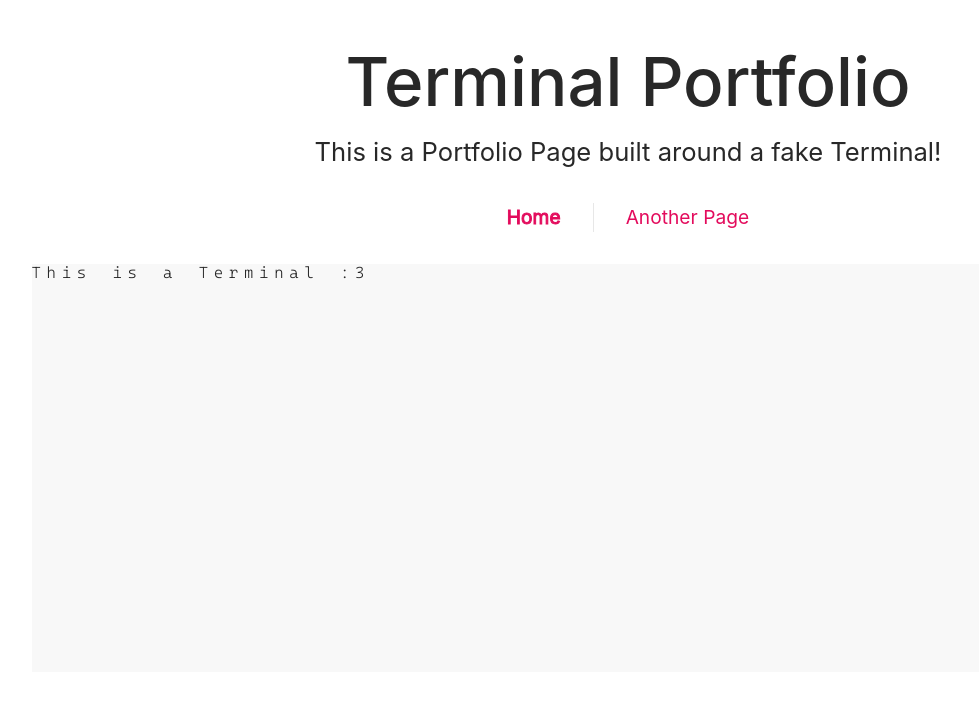
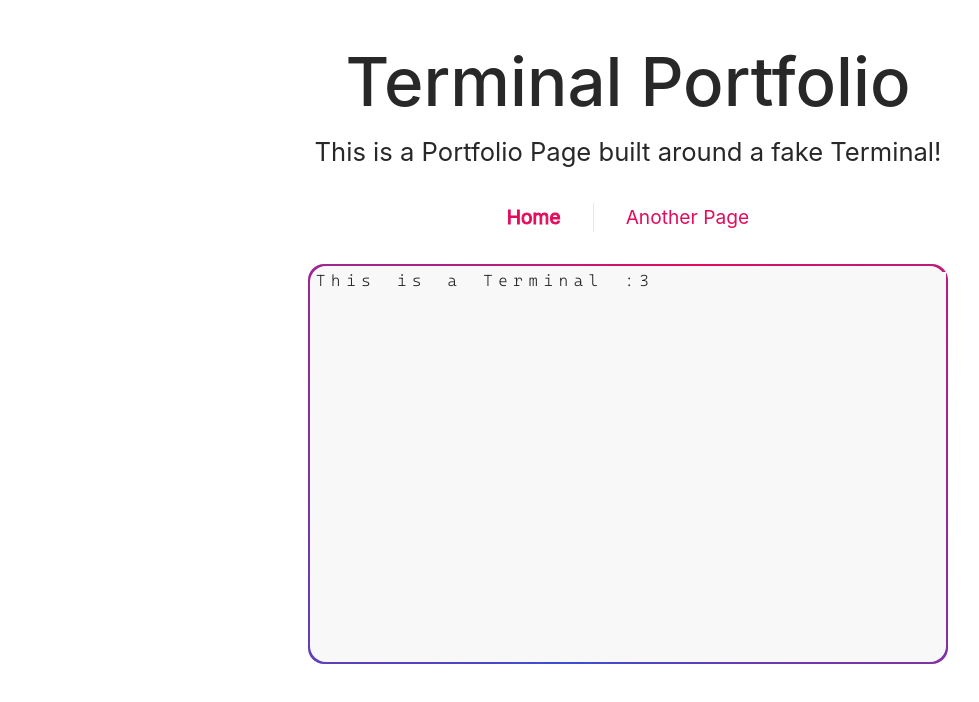
Before and after one commit to Traube1000101/term-portfolio, a Vue app: page / in a window 1280 px wide. Shown: the top 702 px of the page, without its empty margins (12-991 px from the left). Built offline with nearby package versions, Linux system fonts and the light colour scheme.

Commit message:
style: add animated gradient border

```diff
--- a/src/components/TerminalContainer.vue
+++ b/src/components/TerminalContainer.vue
@@ -76,7 +76,9 @@
 </script>
 
 <template>
-  <div ref="terminalContainer"></div>
+  <div id="terminal-border">
+    <div ref="terminalContainer" id="terminal-container"></div>
+  </div>
 </template>
 
 <style>
@@ -92,4 +94,47 @@
     background: var(--color-border-hover);
     border-radius: 4px;
   }
+
+  #terminal-border {
+    width: 50vw;
+    height: 50vh;
+    padding: 8px 2px 2px 8px;
+    border-radius: 1rem;
+    overflow: hidden;
+    position: relative;
+  }
+
+  #terminal-container {
+    width: 100%;
+    height: 100%;
+  }
+
+  #terminal-border::after {
+    content: '';
+    position: absolute;
+    width: 75vmax;
+    aspect-ratio: 1;
+    left: 50%;
+    top: 50%;
+    background: conic-gradient(#3a4ed5, var(--color-raspberry), #3a4ed5);
+    z-index: -1;
+    animation: rotate 10s linear infinite;
+  }
+
+  @keyframes rotate {
+    from {
+      transform: translate(-50%, -50%) rotate(0deg);
+    }
+    to {
+      transform: translate(-50%, -50%) rotate(360deg);
+    }
+  }
+
+  #terminal-border::before {
+    content: '';
+    position: absolute;
+    inset: 2px;
+    background-color: var(--color-background-soft);
+    border-radius: 1rem;
+  }
 </style>
```
